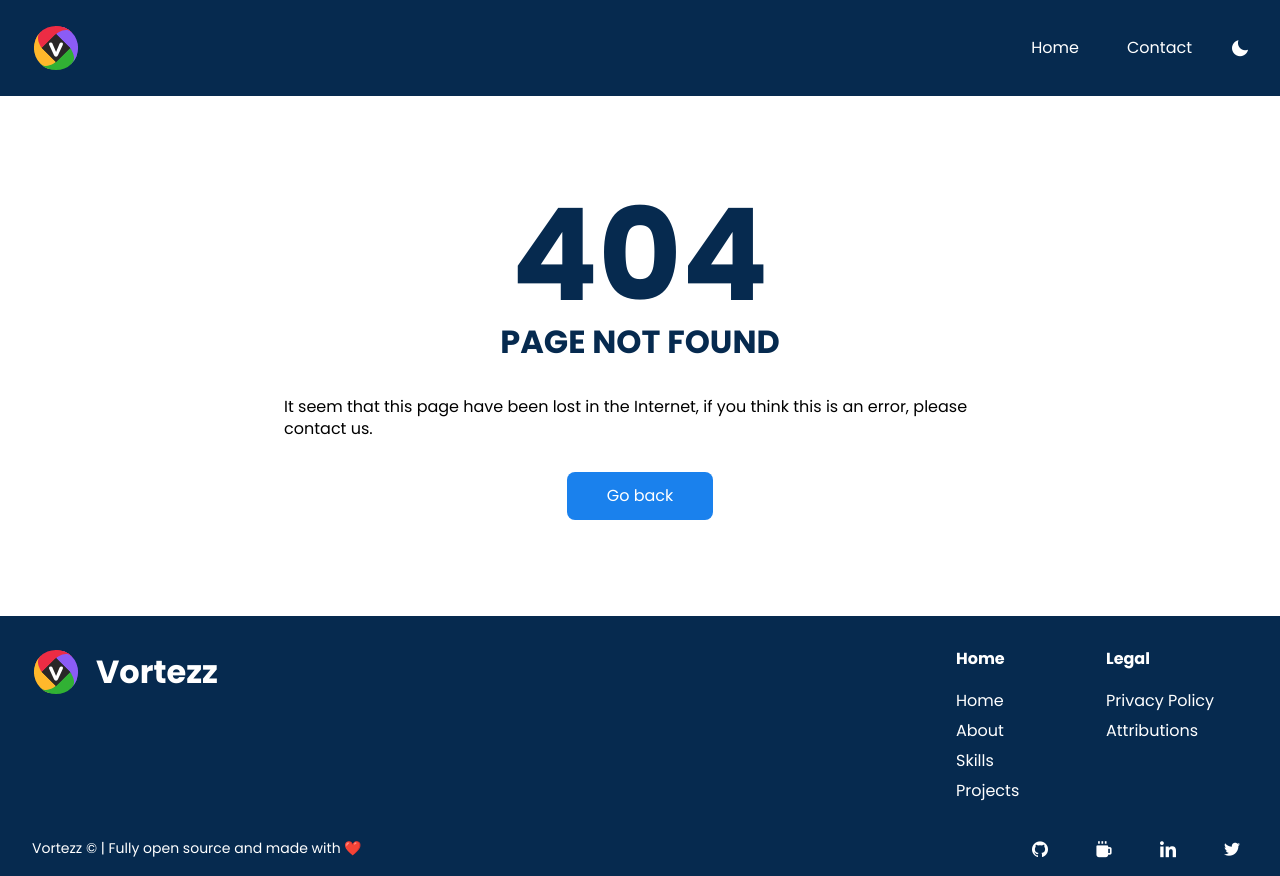
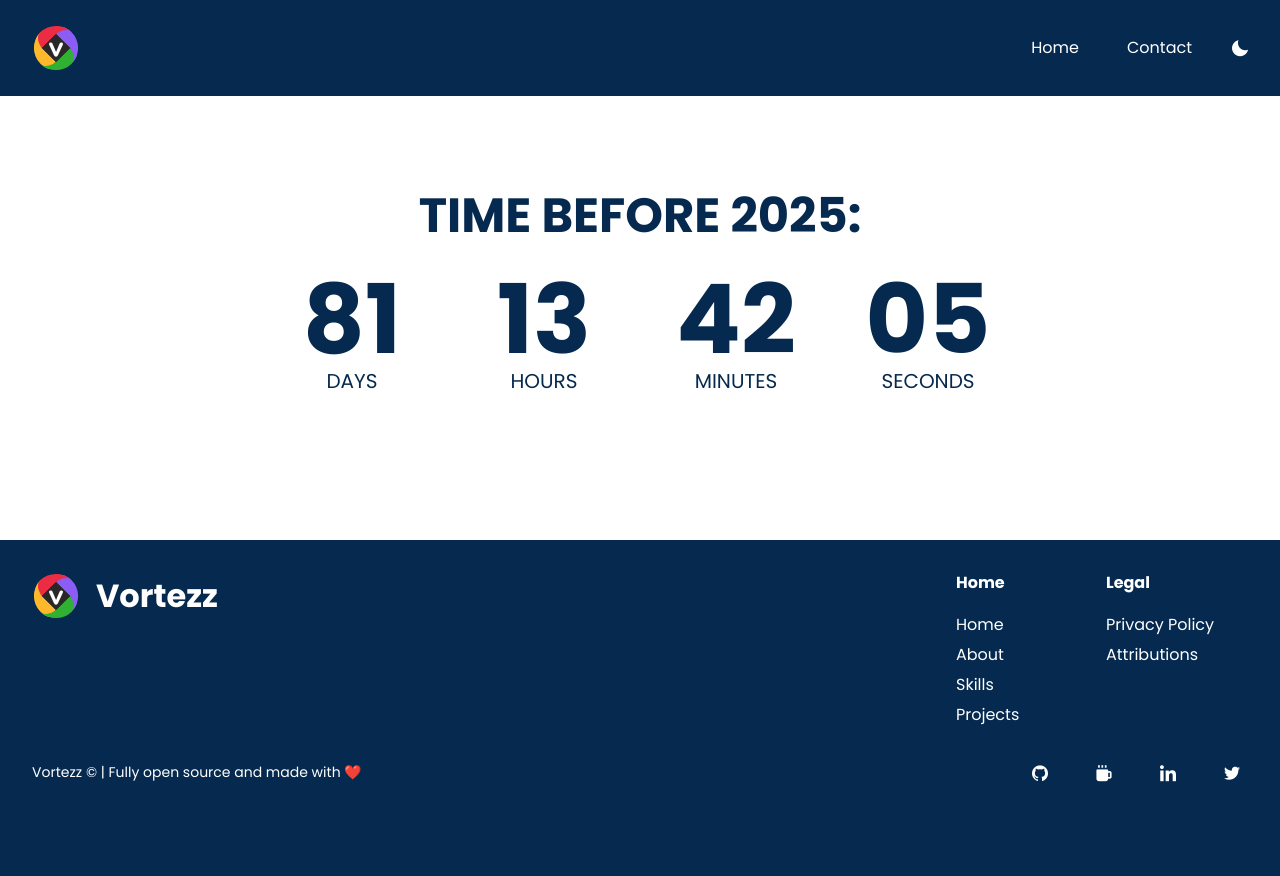
Before and after one commit to Vortezz/vortezzdev, a React (Create React App) app: page /2025 in a window 1280 px wide. After the commit the page ends 800 px from the top, so only its background shows below. Built offline with nearby package versions, Linux system fonts and the light colour scheme.

Commit message:
feat: added first version of 2025 counter

```diff
--- a/src/App.tsx
+++ b/src/App.tsx
@@ -4,6 +4,7 @@ import React from "react";
 import { Error404Page } from "./pages/special/Error404Page";
 import { PrivacyPage } from "./pages/legal/PrivacyPage";
 import { AttributionsPage } from "./pages/legal/AttributionsPage";
+import { NewYearPage } from "./pages/special/NewYearPage";
 
 export function App() {
 	if (localStorage.getItem("theme") === "dark") {
@@ -23,7 +24,9 @@ export function App() {
 				<Route path={"/attributions"}
 					element={<AttributionsPage />} />
 
-				{/* 404 */}
+				{/* Special */}
+				<Route path={"/2025"}
+					element={<NewYearPage />} />
 				<Route path={"*"}
 					element={<Error404Page />} />
 			</Routes>
--- a/src/components/sections/Navbar.tsx
+++ b/src/components/sections/Navbar.tsx
@@ -2,7 +2,7 @@ import { Button } from "../actions/Button";
 
 import logo from "../../resources/pictures/logo.svg";
 import { ReactElement, useState } from "react";
-import { useNavigate } from "react-router-dom";
+import { Link, useNavigate } from "react-router-dom";
 
 const notifications: {
 	id: string;
@@ -12,15 +12,26 @@ const notifications: {
 	to_date: Date;
 	content: ReactElement;
 }[] = [{
-	id: "td-app",
+	id: "ct-1-2025",
 	icon: "party",
 	color: "bg-green-600",
-	from_date: new Date("2024-11-9"),
-	to_date: new Date("2024-11-16"),
-	content: <div className={"my-auto py-4 text-white"}>New Truth Or Dare app available on Google Play, click <a className={"font-bold"}
-		href={"https://play.google.com/store/apps/details?id=dev.vortezz.td"}
+	from_date: new Date("2024-11-30"),
+	to_date: new Date("2024-12-25"),
+	content: <div className={"my-auto py-4 text-white"}>The countdown until 2025 is live! Go check it out just <Link className={"font-bold"}
+		to={"/2025"}
 		target={"_blank"}
-		rel={"noreferrer"}>here</a> to download it!
+		rel={"noreferrer"}>here</Link>!
+	</div>,
+}, {
+	id: "ct-1-2025",
+	icon: "party",
+	color: "bg-green-600",
+	from_date: new Date("2024-12-26"),
+	to_date: new Date("2025-01-01"),
+	content: <div className={"my-auto py-4 text-white"}>Only a few days until 2025! Go check the counter just <Link className={"font-bold"}
+		to={"/2025"}
+		target={"_blank"}
+		rel={"noreferrer"}>here</Link>!
 	</div>,
 }];
 
--- a/src/pages/HomePage.tsx
+++ b/src/pages/HomePage.tsx
@@ -394,7 +394,7 @@ export function HomePage() {
 							About me
 						</h2>
 						<div className={"text-lg mt-4 dark:text-white"}>
-							My name is Victor, under the pseudonym Vortezz. I am a 17 years old developer from France 🥖. I have started development in 2019 and I develop websites, mobile applications and Minecraft
+							My name is Victor, under the pseudonym Vortezz. I am a 18 years old developer from France 🥖. I have started development in 2019 and I develop websites, mobile applications and Minecraft
 							plugins
 							mainly but learning new things is my
 							passion. I am also a nature lover, I love to go hiking in the mountains and to take pictures of the landscapes. Actually I'm in preparatory class for engineering schools at Louis-le-Grand in
--- /dev/null
+++ b/src/pages/special/NewYearPage.tsx
@@ -0,0 +1,58 @@
+import { Page } from "../../components/pages/Page";
+import { useEffect, useState } from "react";
+
+export function NewYearPage() {
+	const targetTimestamp = 1735686000000;
+
+	const [days, setDays] = useState<number>(0);
+	const [hours, setHours] = useState<number>(0);
+	const [minutes, setMinutes] = useState<number>(0);
+	const [seconds, setSeconds] = useState<number>(0);
+
+	useEffect(() => {
+		const interval = setInterval(() => {
+			const currentTimestamp = Date.now();
+			const delta = (targetTimestamp - currentTimestamp) / 1000;
+
+			setDays((_) => Math.floor(delta / 86400));
+			setHours((_) => Math.floor((delta / 3600) % 24));
+			setMinutes((_) => Math.floor((delta / 60) % 60));
+			setSeconds((_) => Math.floor(delta % 60));
+		}, 50);
+
+		return () => clearInterval(interval);
+	}, []);
+
+	return <Page>
+		<div className={`py-24 w-full flex relative`}>
+			<div className={"mx-auto w-full max-w-[calc(1536px)] flex flex-wrap justify-around flex-col 2xl:flex-row gap-y-16"}>
+				<div className={"m-auto flex flex-col"}>
+					<h1 className={"sm:text-[3rem] text-3xl text-primary-800 dark:text-white font-bold mx-auto leading-none"}>TIME BEFORE 2025:</h1>
+					<div className={"flex flex-row flex-wrap mt-8"}>
+						<div className={"flex flex-row flex-wrap mx-auto"}>
+							<div className={"flex flex-col mx-auto w-48"}>
+								<h2 className={"text-[6rem] text-primary-800 dark:text-white font-bold leading-none mx-auto"}>{("0" + days).slice(-2)}</h2>
+								<h2 className={"text-xl text-primary-800 dark:text-white mb-8 font-thin mx-auto"}>DAYS</h2>
+							</div>
+							<div className={"flex flex-col mx-auto w-48"}>
+								<h2 className={"text-[6rem] text-primary-800 dark:text-white font-bold leading-none mx-auto"}>{("0" + hours).slice(-2)}</h2>
+								<h2 className={"text-xl text-primary-800 dark:text-white mb-8 font-thin mx-auto"}>HOURS</h2>
+							</div>
+						</div>
+						<div className={"flex flex-row flex-wrap mx-auto"}>
+							<div className={"flex flex-col mx-auto w-48"}>
+								<h2 className={"text-[6rem] text-primary-800 dark:text-white font-bold leading-none mx-auto"}>{("0" + minutes).slice(-2)}</h2>
+								<h2 className={"text-xl text-primary-800 dark:text-white mb-8 font-thin mx-auto"}>MINUTES</h2>
+							</div>
+							<div className={"flex flex-col mx-auto w-48"}>
+								<h2 className={"text-[6rem] text-primary-800 dark:text-white font-bold leading-none mx-auto"}>{("0" + seconds).slice(-2)}</h2>
+								<h2 className={"text-xl text-primary-800 dark:text-white mb-8 font-thin mx-auto"}>SECONDS</h2>
+							</div>
+						</div>
+					</div>
+				</div>
+			</div>
+		</div>
+	</Page>
+		;
+}
```
